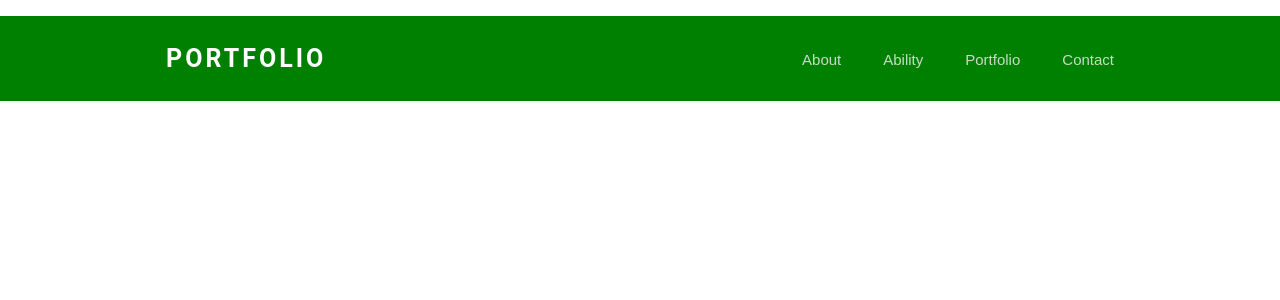
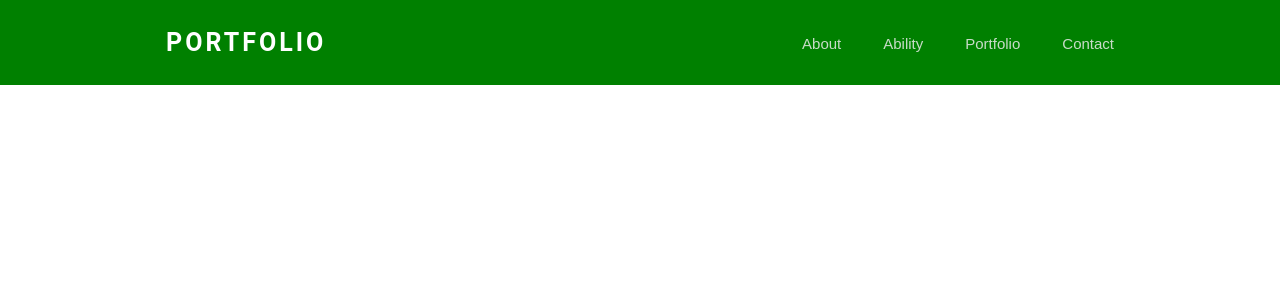
Before and after one commit to daaaayeah/react-github-pages, a React (Create React App) app: page / in a window 1280 px wide. Shown: the top 300 px of the page. Built offline with nearby package versions, Linux system fonts and the light colour scheme.

Commit message:
Revert "Fix navigation bar"
This reverts commit bc6009b284c2d12c01ad39e9d83eea954ecc9426.

```diff
--- a/src/Bottom.js
+++ b/src/Bottom.js
@@ -5,7 +5,6 @@ class Bottom extends Component {
     render() {
         return (
             <Contact>
-                <p>CONTACT</p>
 
             </Contact>
         )
@@ -13,11 +12,7 @@ class Bottom extends Component {
 }
 
 const Contact = styled.div`
-  background-color: green;
-  top: 100;
-  //height: 85px;
-  padding-left: 12.5%;
-  padding-right: 12.5%;
+
 `;
 
 export default Bottom;
```
